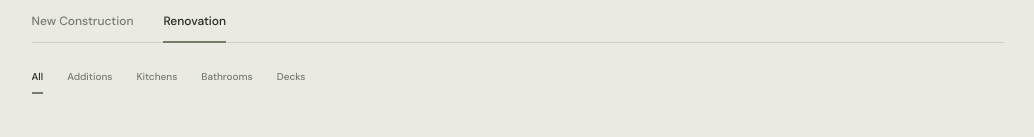
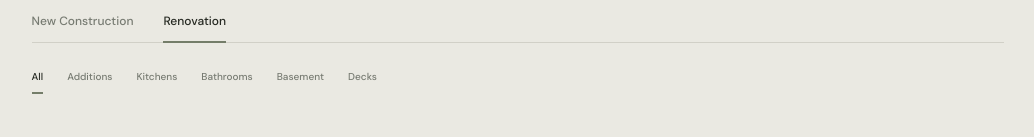
Before and after one commit to zhouchen2026/level-up-builders-, a React (Vite) app: page / in a window 1280 px wide. Both pictures are taken after a click on the tab "Renovation". Shown: the part 1801-1938 px from the top of the page, without its empty margins (122-1156 px from the left). Built offline with nearby package versions, Linux system fonts and the light colour scheme; grey boxes are pictures that could not be loaded.

Commit message:
Add Basement renovation category

```diff
--- a/src/App.jsx
+++ b/src/App.jsx
@@ -305,7 +305,7 @@ function App() {
         </div>
         {activeWorkType === 'Renovation' && (
           <div className="work-tabs work-subtabs" role="tablist" aria-label="Filter renovation projects">
-            {['All', 'Additions', 'Kitchens', 'Bathrooms', 'Decks'].map((category) => (
+            {['All', 'Additions', 'Kitchens', 'Bathrooms', 'Basement', 'Decks'].map((category) => (
               <button key={category} className={`work-tab${activeRenovationCategory === category ? ' active' : ''}`} role="tab" aria-selected={activeRenovationCategory === category} onClick={() => setActiveRenovationCategory(category)}>{category}</button>
             ))}
           </div>
@@ -330,7 +330,7 @@ function App() {
         {visibleProjects.length === 0 && (
           <div className="work-empty" role="tabpanel">
             <p className="eyebrow">{activeRenovationCategory}</p>
-            <h3>More {activeRenovationCategory.slice(0, -1).toLowerCase()} projects are on the way.</h3>
+            <h3>{activeRenovationCategory === 'Basement' ? 'Basement projects are on the way.' : `More ${activeRenovationCategory.slice(0, -1).toLowerCase()} projects are on the way.`}</h3>
             <p>Have a similar project in mind? We’d love to hear what you’re planning.</p>
             <Link className="text-link" to="/start-project">Tell us about your project <ArrowRight size={16} /></Link>
           </div>
```
